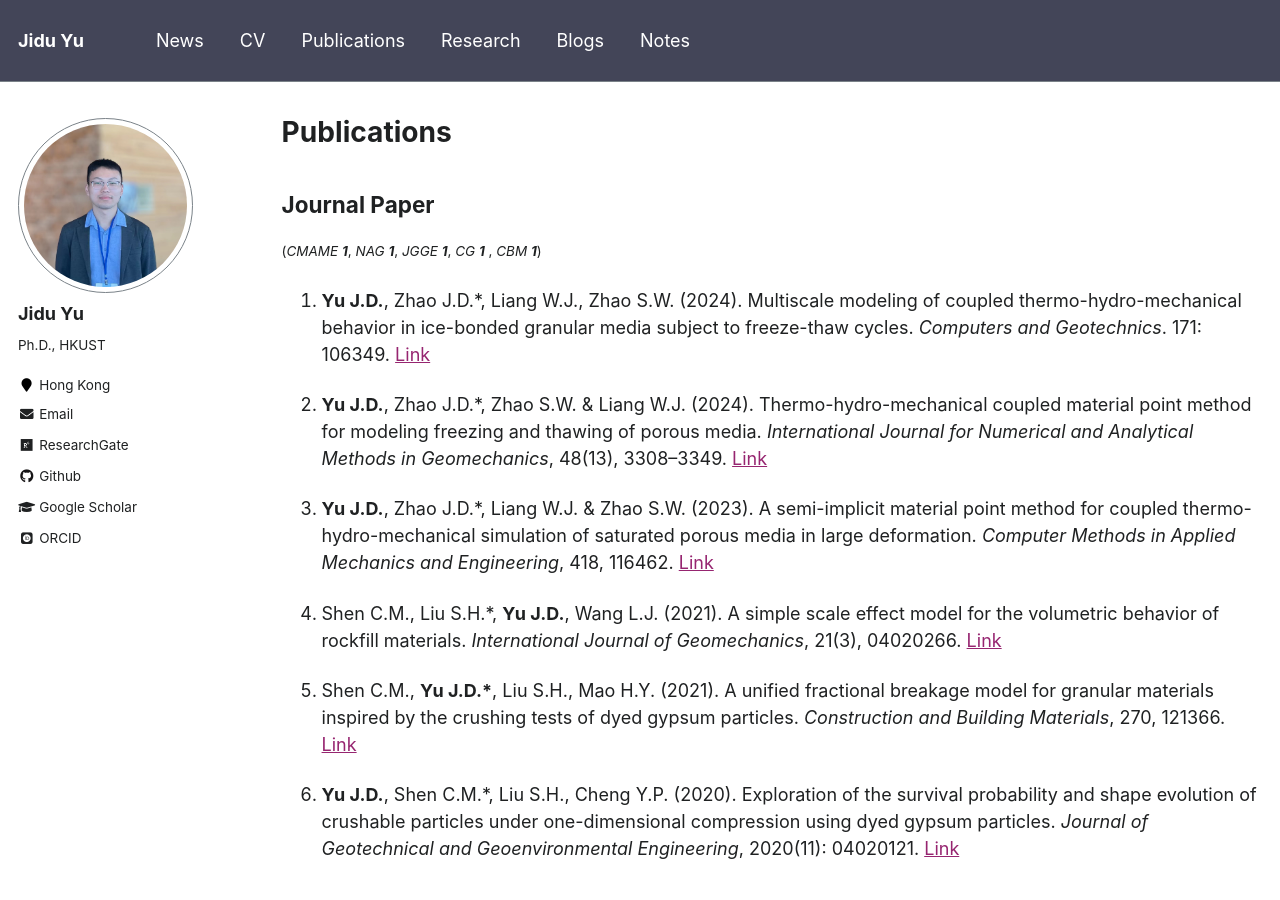
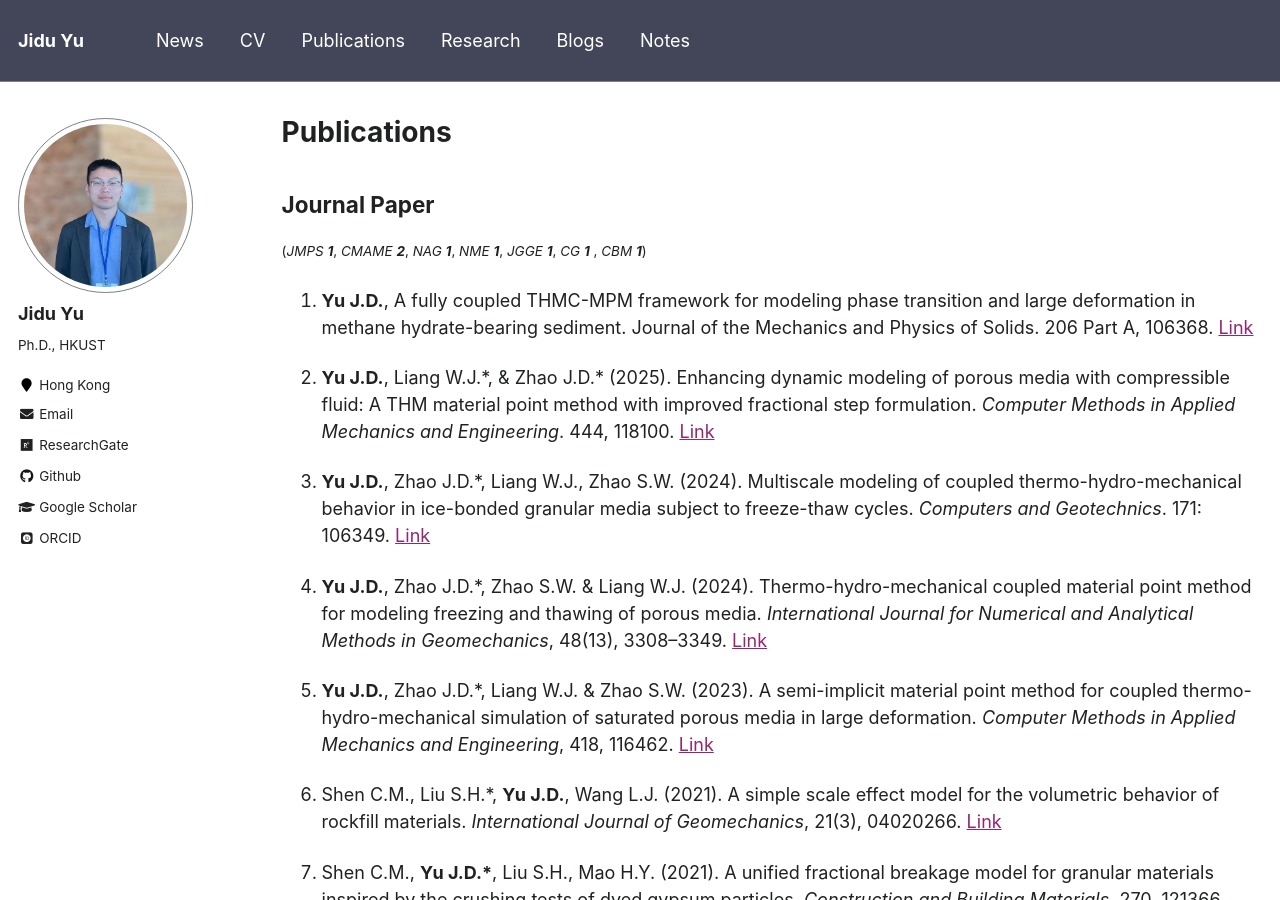
Before and after one commit to yujidu/yujidu.github.io, a Jekyll site: the page built from _pages/publications.md, in a window 1280 px wide and 900 px high. Built offline with Jekyll 4.4.1, drawn with Linux system fonts in a browser that asks for light colours; some web fonts are replaced.

Commit message:
Update publications.md

```diff
--- a/_pages/publications.md
+++ b/_pages/publications.md
@@ -6,11 +6,18 @@ author_profile: true
 ---
 ## Journal Paper
 
-<small>(*CMAME* ***1***,
+<small>(*JMPS* ***1***,
+ *CMAME* ***2***,
  *NAG* ***1***,
+ *NME* ***1***,
  *JGGE* ***1***,
  *CG* ***1*** ,
  *CBM* ***1***)</small>
+
+
+8.  **Yu J.D.**, A fully coupled THMC-MPM framework for modeling phase transition and large deformation in methane hydrate-bearing sediment. Journal of the Mechanics and Physics of Solids. 206 Part A, 106368. [Link](https://doi.org/10.1016/j.jmps.2025.106368)
+
+7.  **Yu J.D.**, Liang W.J.\*, & Zhao J.D.* (2025). Enhancing dynamic modeling of porous media with compressible fluid: A THM material point method with improved fractional step formulation. *Computer Methods in Applied Mechanics and Engineering*. 444, 118100. [Link](https://doi.org/10.1016/j.cma.2025.118100)
 
 6.  **Yu J.D.**, Zhao J.D.\*, Liang W.J., Zhao S.W. (2024). Multiscale modeling of coupled thermo-hydro-mechanical behavior in ice-bonded granular media subject to freeze-thaw cycles. *Computers and Geotechnics*. 171: 106349. [Link](https://doi.org/10.1016/j.compgeo.2024.106349)
 
```
